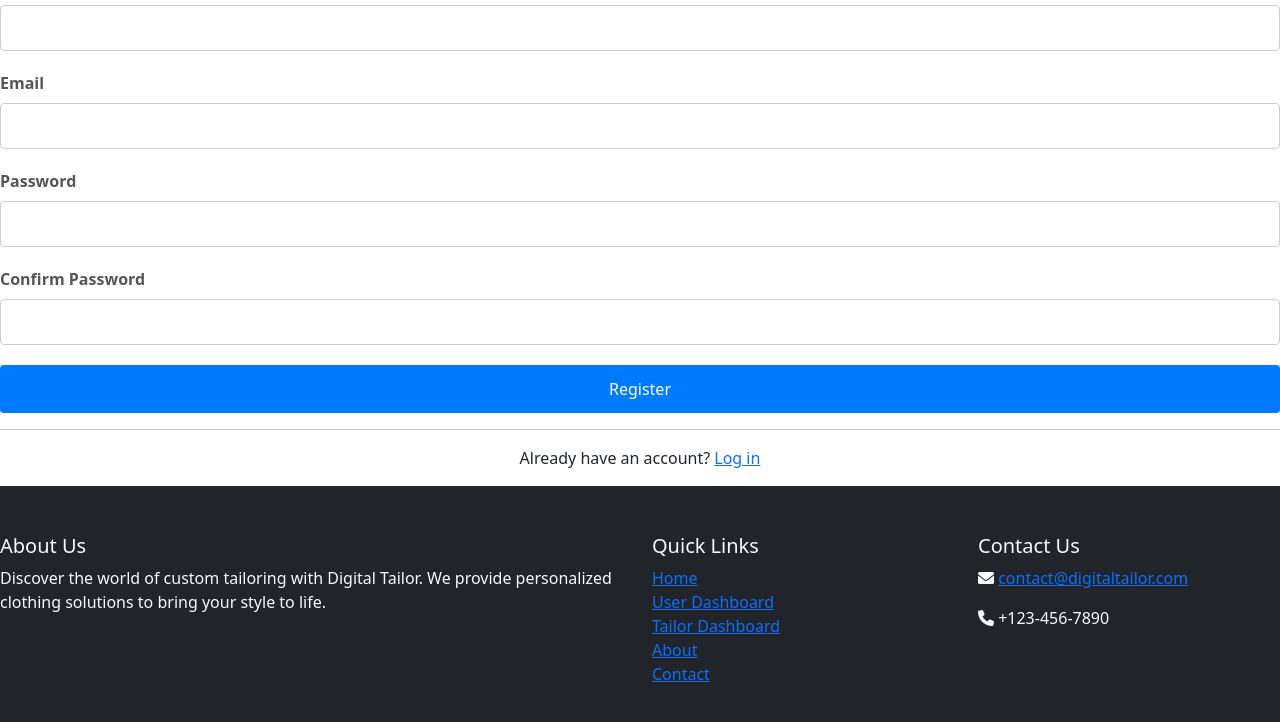
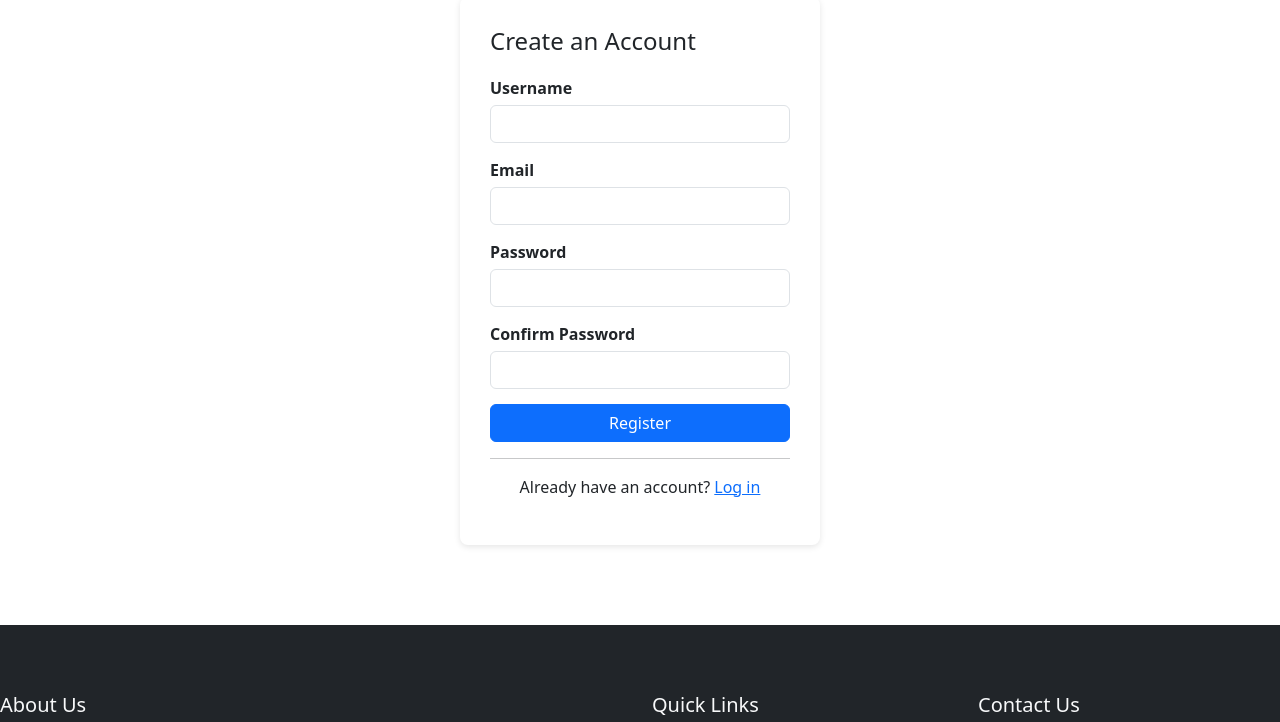
Before and after one commit to uumair327/DigitalTailor, a plain HTML site: page frontend/register.html in a window 1280 px wide. Shown: the part 139-861 px from the top of the page. Drawn offline with nearby package versions, Linux system fonts and the light colour scheme.

Commit message:
Add files via upload

```diff
--- a/styles/login.css
+++ b/styles/login.css
@@ -1,5 +1,3 @@
-/* Add your custom styles here */
-
 body {
     background-color: #f0f2f5;
     font-family: Arial, sans-serif;
@@ -55,5 +53,5 @@ body {
 
 .footer a {
     color: #fff;
-    text-decoration: underline;
+    text-decoration: none;
 }
--- a/styles/register.css
+++ b/styles/register.css
@@ -1,140 +1,56 @@
-/* Reset some default styling */
-body,
-h1,
-h2,
-p,
-form {
-    margin: 0;
-    padding: 0;
-}
-
-/* Apply styles to the container */
-.container {
-    width: 100%;
-    max-width: 400px;
-    margin: 0 auto;
-    padding: 20px;
-    box-sizing: border-box;
-    border: 1px solid #ddd;
-    border-radius: 5px;
-}
-
-/* Style the form elements */
-label {
-    display: block;
-    margin-bottom: 8px;
-    font-weight: bold;
-}
-
-input[type="text"],
-input[type="email"],
-input[type="password"] {
-    width: 100%;
-    padding: 10px;
-    margin-bottom: 15px;
-    border: 1px solid #ccc;
-    border-radius: 5px;
-}
-
-button {
-    background-color: #007bff;
-    color: white;
-    padding: 10px 15px;
-    border: none;
-    border-radius: 5px;
-    cursor: pointer;
-}
-
-button:hover {
-    background-color: #0056b3;
-}
-
-/* Reset some default styles for the form */
 body {
+    background-color: #f0f2f5;
     font-family: Arial, sans-serif;
     margin: 0;
     padding: 0;
 }
 
-.container {
-    display: flex;
-    justify-content: center;
-    align-items: center;
-    min-height: 100vh;
-    background-color: #f2f2f2;
+.navbar {
+    margin-bottom: 20px;
 }
 
-#registration-form {
-    width: 400px;
-    padding: 20px;
+.register-container {
+    max-width: 360px;
+    margin: 80px auto;
+    padding: 30px;
     background-color: #fff;
     border-radius: 8px;
     box-shadow: 0 2px 6px rgba(0, 0, 0, 0.1);
 }
 
-h1 {
-    text-align: center;
+.register-container h1 {
+    font-size: 24px;
     margin-bottom: 20px;
-    color: #333;
 }
 
 .form-group {
-    margin-bottom: 20px;
+    margin-bottom: 15px;
+    /* Adding margin between form groups */
 }
 
-label {
-    display: block;
+.form-group label {
     font-weight: bold;
-    margin-bottom: 8px;
-    color: #555;
+    margin-bottom: 5px;
 }
 
-input[type="text"],
-input[type="email"],
-input[type="password"] {
+.btn-block {
     width: 100%;
-    padding: 10px;
-    font-size: 16px;
-    border: 1px solid #ccc;
-    border-radius: 4px;
-    transition: border-color 0.3s;
 }
 
-input[type="text"]:focus,
-input[type="email"]:focus,
-input[type="password"]:focus {
-    border-color: #007bff;
+.text-center {
+    text-align: center;
 }
 
-button[type="submit"] {
-    display: block;
-    width: 100%;
-    padding: 12px;
-    background-color: #007bff;
-    color: #fff;
-    font-size: 16px;
-    border: none;
-    border-radius: 4px;
-    cursor: pointer;
+.footer {
+    padding: 20px 0;
+    background-color: #343a40;
 }
 
-button[type="submit"]:hover {
-    background-color: #0056b3;
+.footer p {
+    margin: 0;
 }
 
-.error-message {
-    color: #dc3545;
-    font-size: 14px;
-    margin-top: 5px;
+.footer a {
+    color: #fff;
+    text-decoration: none;
 }
-
-.error {
-    border-color: #dc3545 !important;
-}
-
-/* Optional: Add media queries to make the form responsive */
-@media (max-width: 480px) {
-    #registration-form {
-        width: 100%;
-    }
-}
```
